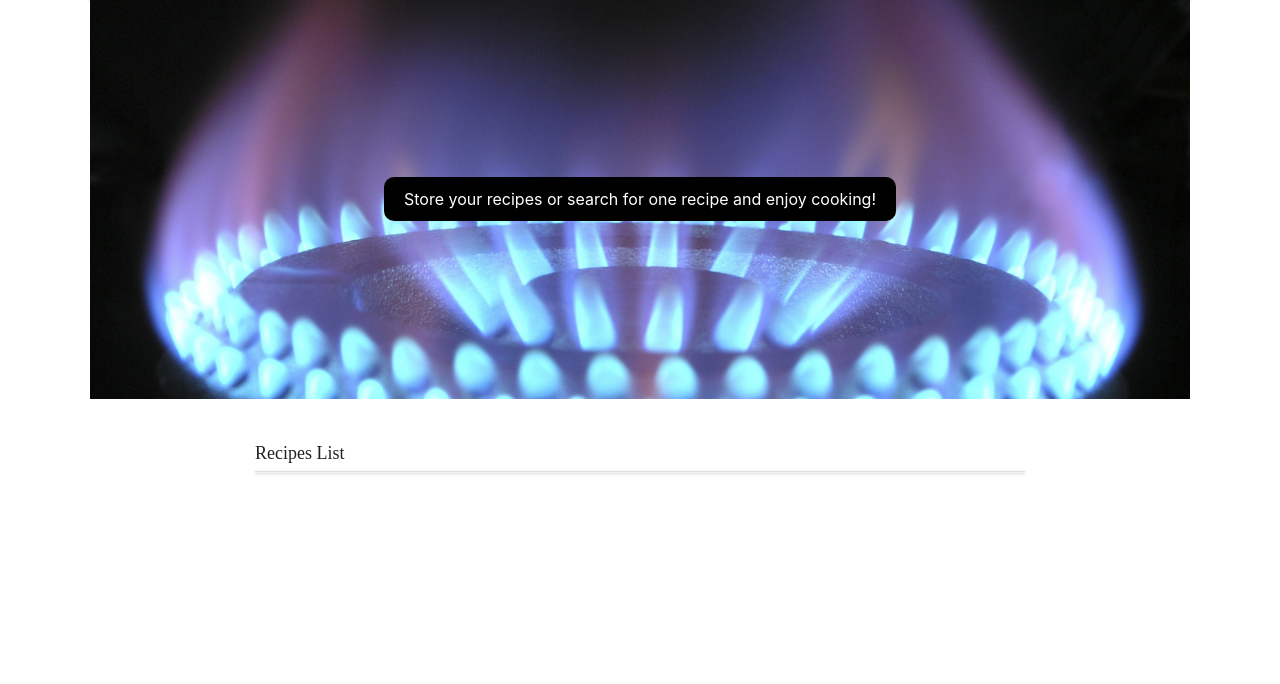
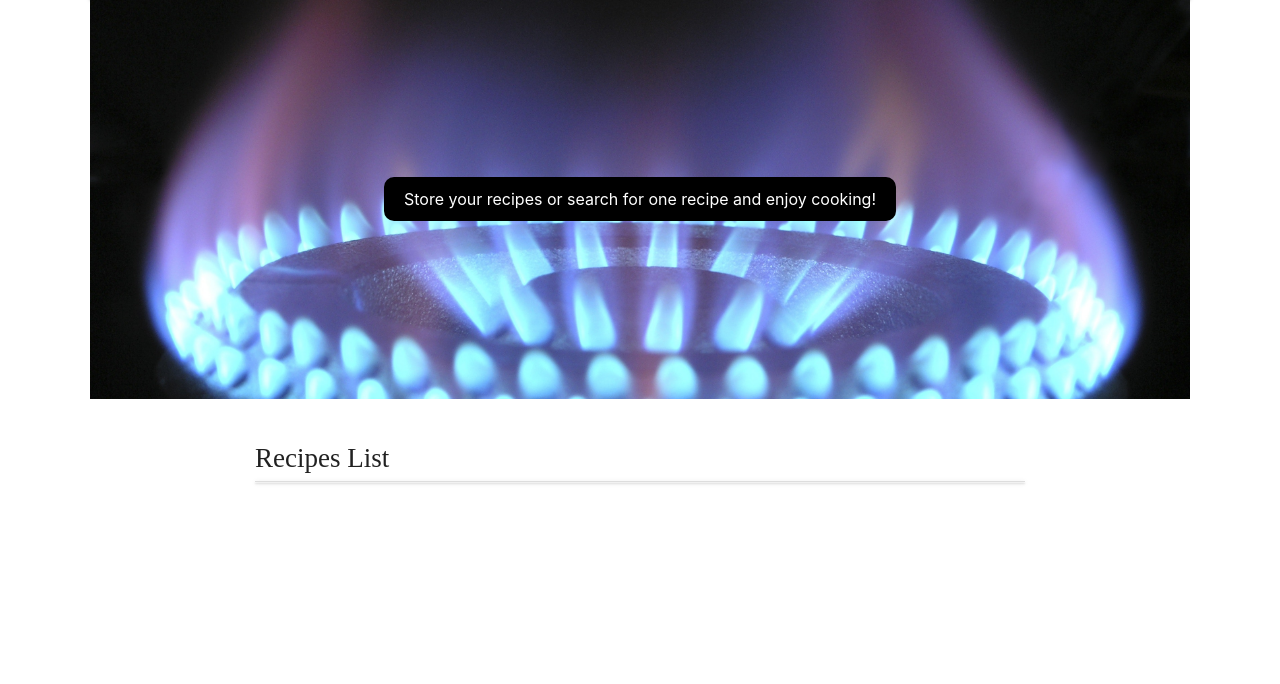
Before and after one commit to Tariqalrehily/whatocook, a Flask app: page / in a window 1280 px wide. Shown: the part 65-749 px from the top of the page. Run offline with Flask 2, Linux system fonts and the light colour scheme; data that the repository does not hold is empty; some libraries are stand-ins or nearby versions.

Commit message:
modify size in list_titile class

```diff
--- a/static/css/style.css
+++ b/static/css/style.css
@@ -61,7 +61,7 @@ body {
     margin-bottom: 0.5rem;
     font-weight: 500;
     font-family: 'Times New Roman', Times, serif;
-    font-size: 1.2rem;
+    font-size: 1.8rem;
 }
 
 .recipe_header {
```
